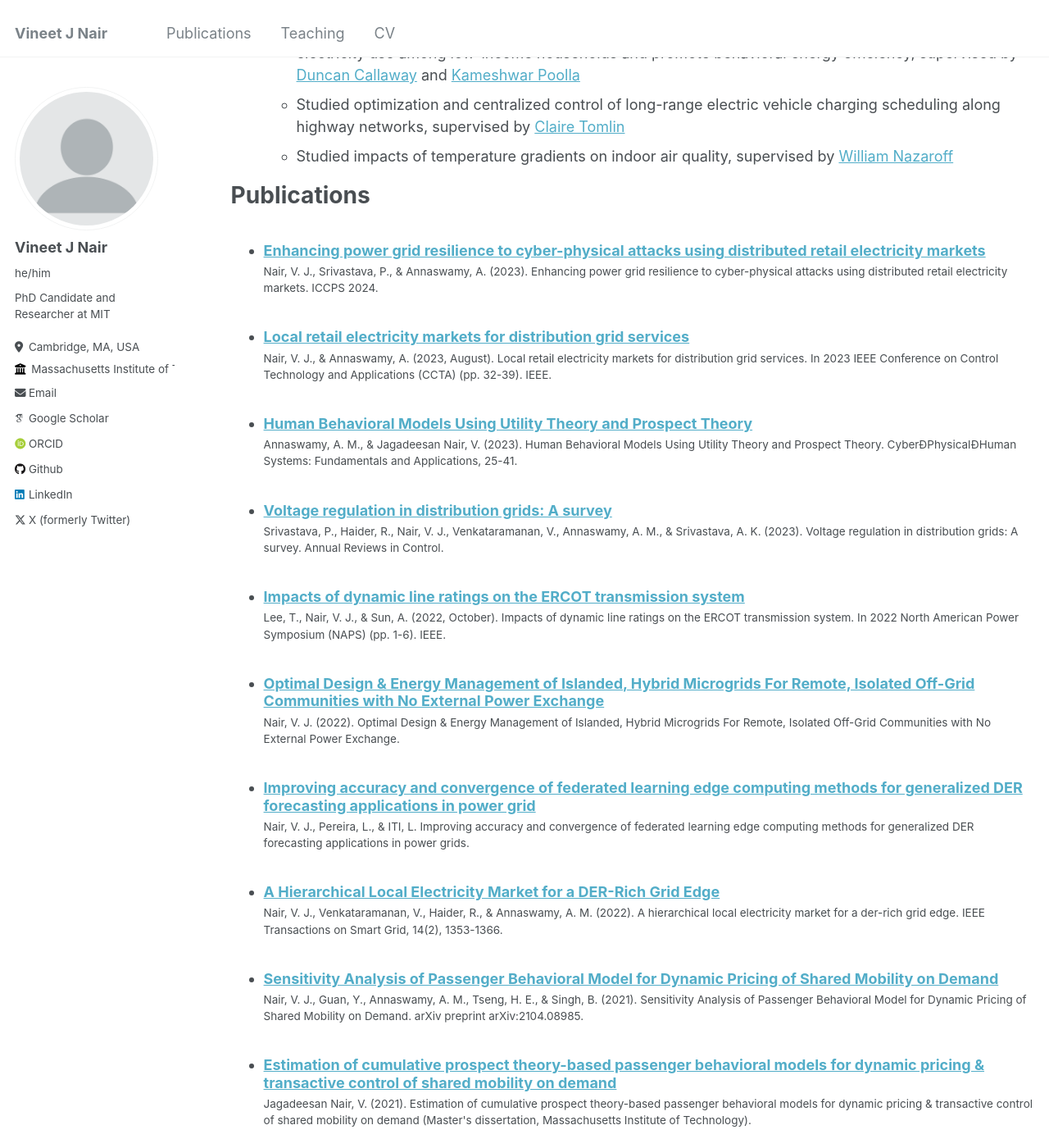
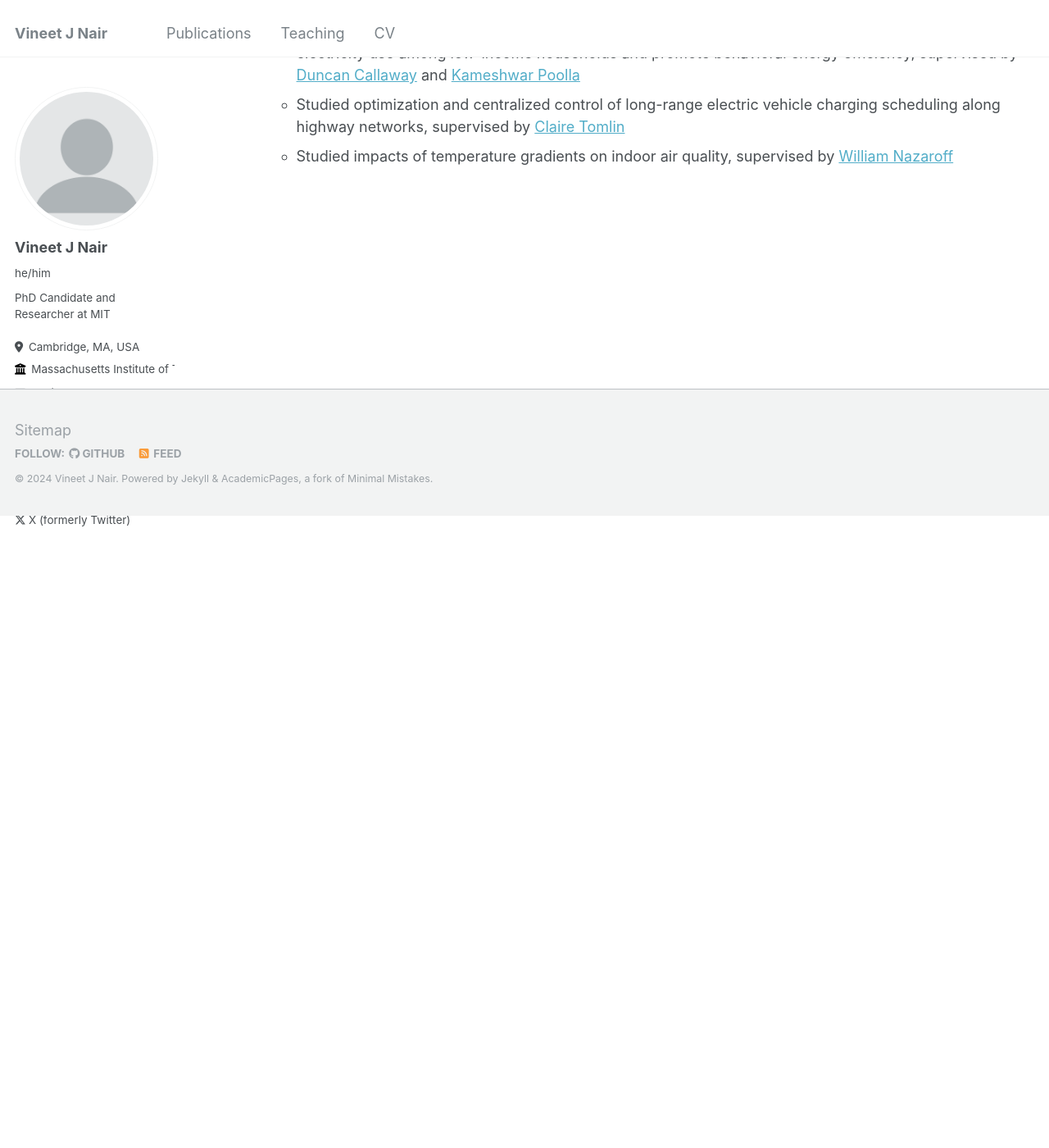
Before and after one commit to vineetjnair9/vineetjnair, a Jekyll site: the page built from _pages/cv.md, in a window 1280 px wide and 1400 px high, scrolled down 1331 px. Shown: the whole window at 82% size. Built offline with Jekyll 4.4.1, drawn with Linux system fonts in a browser that asks for light colours; some web fonts are replaced; after the commit the page ends 1961 px from its top, so only the background shows below that; some of the changed text lies outside the part shown.

Commit message:
Update cv.md

```diff
--- a/_pages/cv.md
+++ b/_pages/cv.md
@@ -50,25 +50,3 @@
   *  Designed and programmed low-cost energy monitoring sensors and analyzed data to understand electricity use among low-income households and promote behavioral energy efficiency, supervised by [Duncan Callaway](https://scholar.google.com/citations?user=Ugijg1wAAAAJ&hl=en) and [Kameshwar Poolla](https://www2.eecs.berkeley.edu/Faculty/Homepages/poolla.html)
   *  Studied optimization and centralized control of long-range electric vehicle charging scheduling along highway networks, supervised by [Claire Tomlin](https://people.eecs.berkeley.edu/~tomlin/)
   *  Studied impacts of temperature gradients on indoor air quality, supervised by [William Nazaroff](https://scholar.google.com/citations?user=U29LDuAAAAAJ&hl=en)
-
-Publications
-======
-  <ul>{% for post in site.publications reversed %}
-    {% include archive-single-cv.html %}
-  {% endfor %}</ul>
-
-Talks
-======
-  <ul>{% for post in site.talks reversed %}
-    {% include archive-single-talk-cv.html  %}
-  {% endfor %}</ul>
-
-Teaching
-======
-  <ul>{% for post in site.teaching reversed %}
-    {% include archive-single-cv.html %}
-  {% endfor %}</ul>
-
-Service and leadership
-======
-* Currently signed in to 43 different slack teams
```
Also changed, not shown: other parts of _pages/cv.md (+1 -1 lines).
